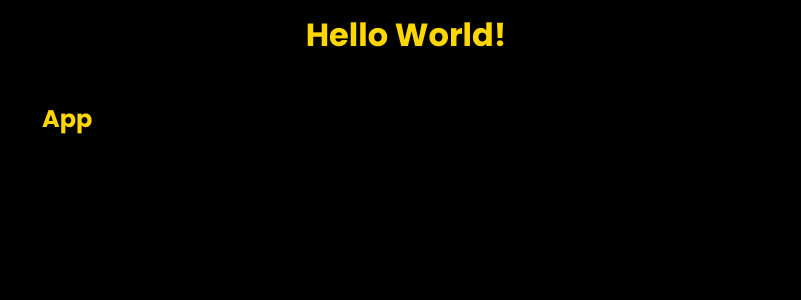
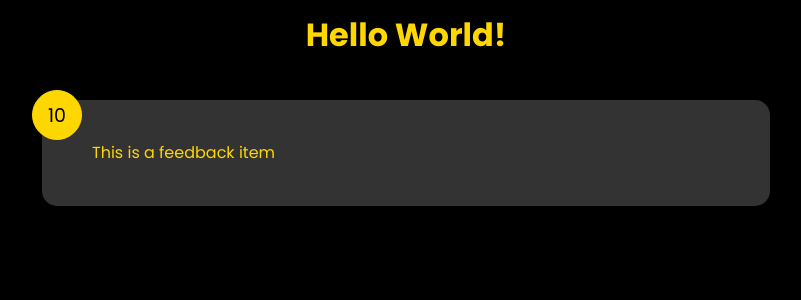
Before and after one commit to steven-oehley/ReactReview, a React (Create React App) app: page / in a window 1280 px wide. Shown: the top 300 px of the page, without its empty margins (234-1035 px from the left). Built offline with nearby package versions, Linux system fonts and the light colour scheme.

Commit message:
task/created and imported FeedbackItem component

```diff
--- a/src/App.js
+++ b/src/App.js
@@ -1,11 +1,12 @@
 import Header from "./components/Header";
+import FeedBackItem from "./components/FeedBackItem";
 
 export default function App() {
   return (
     <>
       <Header text="Hello World!" />
       <div className="container">
-        <h2>App</h2>
+        <FeedBackItem />
       </div>
     </>
   );
--- /dev/null
+++ b/src/components/FeedbackItem.jsx
@@ -0,0 +1,11 @@
+import { useState } from "react";
+
+function FeedBackItem() {
+  return (
+    <div className="card">
+      <div className="num-display">10</div>
+      <div className="text-display">This is a feedback item</div>
+    </div>
+  );
+}
+export default FeedBackItem;
```
